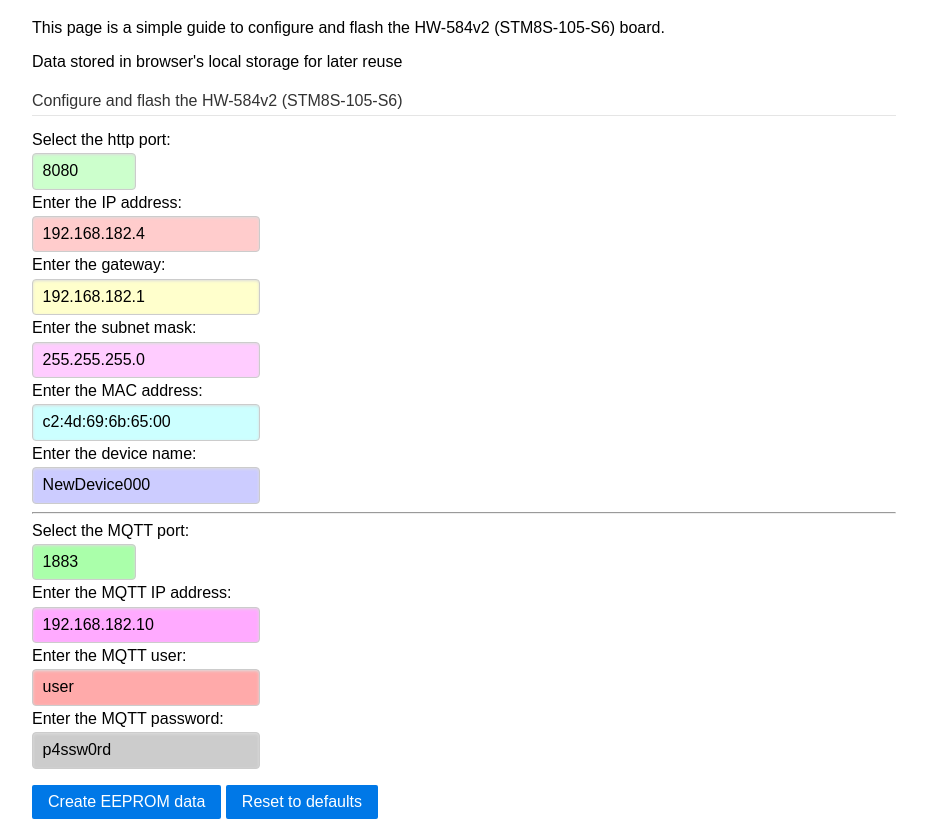
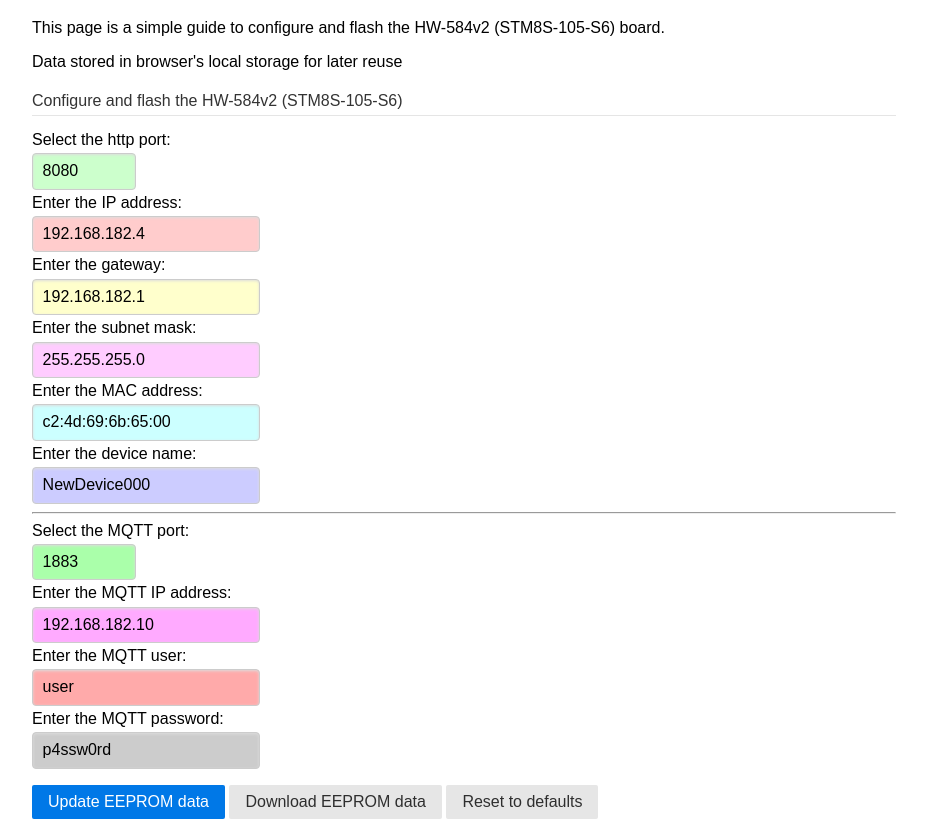
Before and after one commit to PexMor/NetModule, a plain HTML site: page docs/index.html in a window 1280 px wide. Shown: the part 93-919 px from the top of the page, without its empty margins (336-1263 px from the left). Drawn offline with nearby package versions, Linux system fonts and the light colour scheme.

Commit message:
add download button

```diff
--- a/docs/assets/script.js
+++ b/docs/assets/script.js
@@ -203,13 +203,16 @@ const onUpdateBut = () => {
   const dataValues = getDataFromForm(inputs);
   showHexDump(dataValues);
   localStorage.setItem("dataStorage", JSON.stringify(dataValues));
+};
+
+const onDownloadBut = () => {
   const eeprom_img_b64 = btoa(String.fromCharCode(...eeprom_img));
   const eeprom_img_b64_url =
     "data:application/octet-stream;base64," + eeprom_img_b64;
   const downloadLink = document.createElement("a");
   downloadLink.href = eeprom_img_b64_url;
   downloadLink.download = "eeprom.img";
-  // downloadLink.click();
+  downloadLink.click();
   // wait for download to finish and then remove the link
   setTimeout(() => {
     downloadLink.remove();
@@ -231,6 +234,8 @@ const onLoad = () => {
   updateBut.addEventListener("click", onUpdateBut);
   const resetBut = document.getElementById("resetBut");
   resetBut.addEventListener("click", onResetBut);
+  const downloadBut = document.getElementById("downloadBut");
+  downloadBut.addEventListener("click", onDownloadBut);
   const dataStorage = JSON.parse(localStorage.getItem("dataStorage"));
   let data = {};
   const inputs = document.querySelectorAll("input");
--- a/docs/index.html
+++ b/docs/index.html
@@ -74,11 +74,18 @@
           class="pure-button pure-button-primary"
           id="updateBut"
         >
-          Create EEPROM data
+          Update EEPROM data
         </button>
         <button
           type="button"
-          class="pure-button pure-button-primary"
+          class="pure-button pure-button-secondary"
+          id="downloadBut"
+        >
+          Download EEPROM data
+        </button>
+        <button
+          type="button"
+          class="pure-button pure-button-secondary"
           id="resetBut"
         >
           Reset to defaults
```
